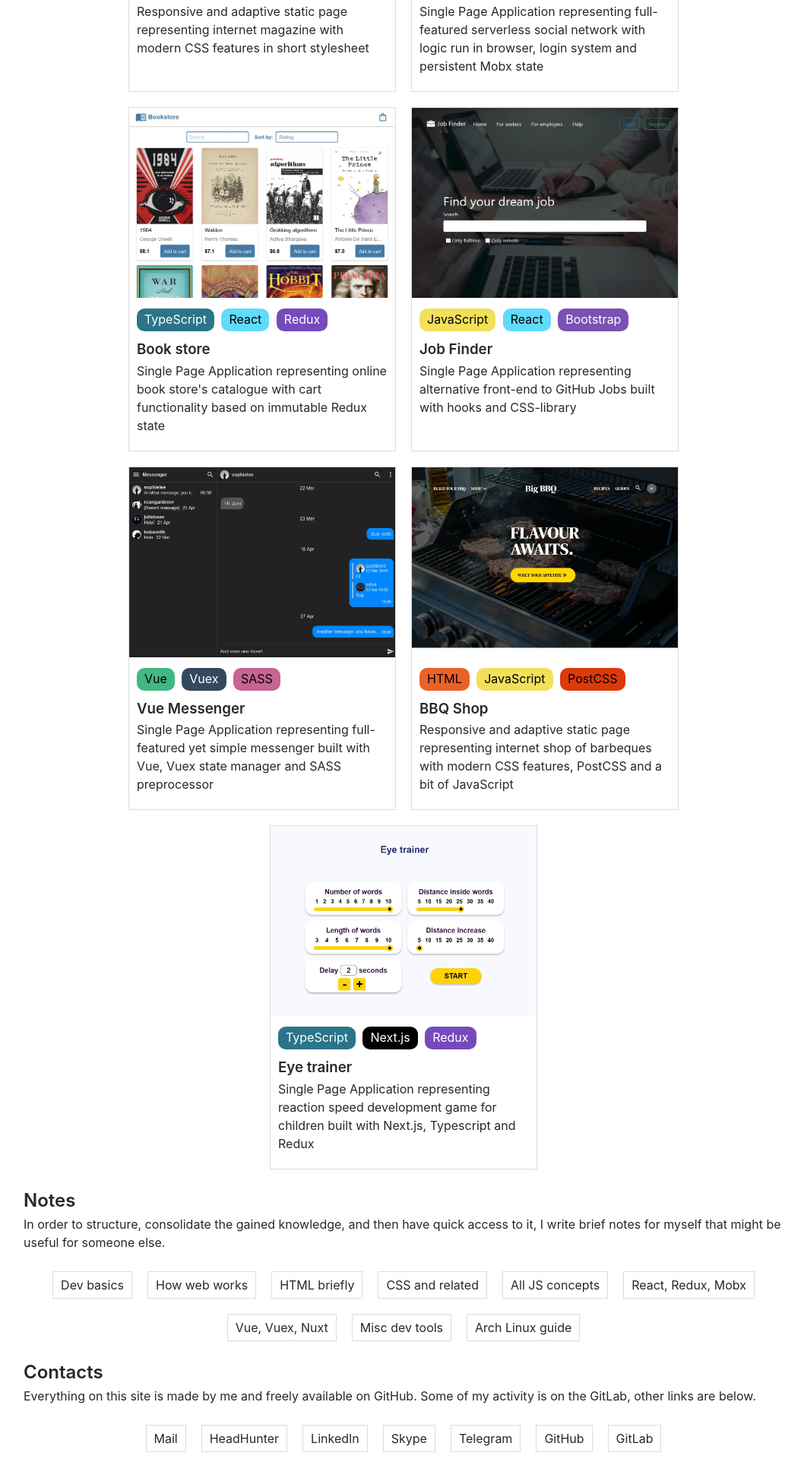
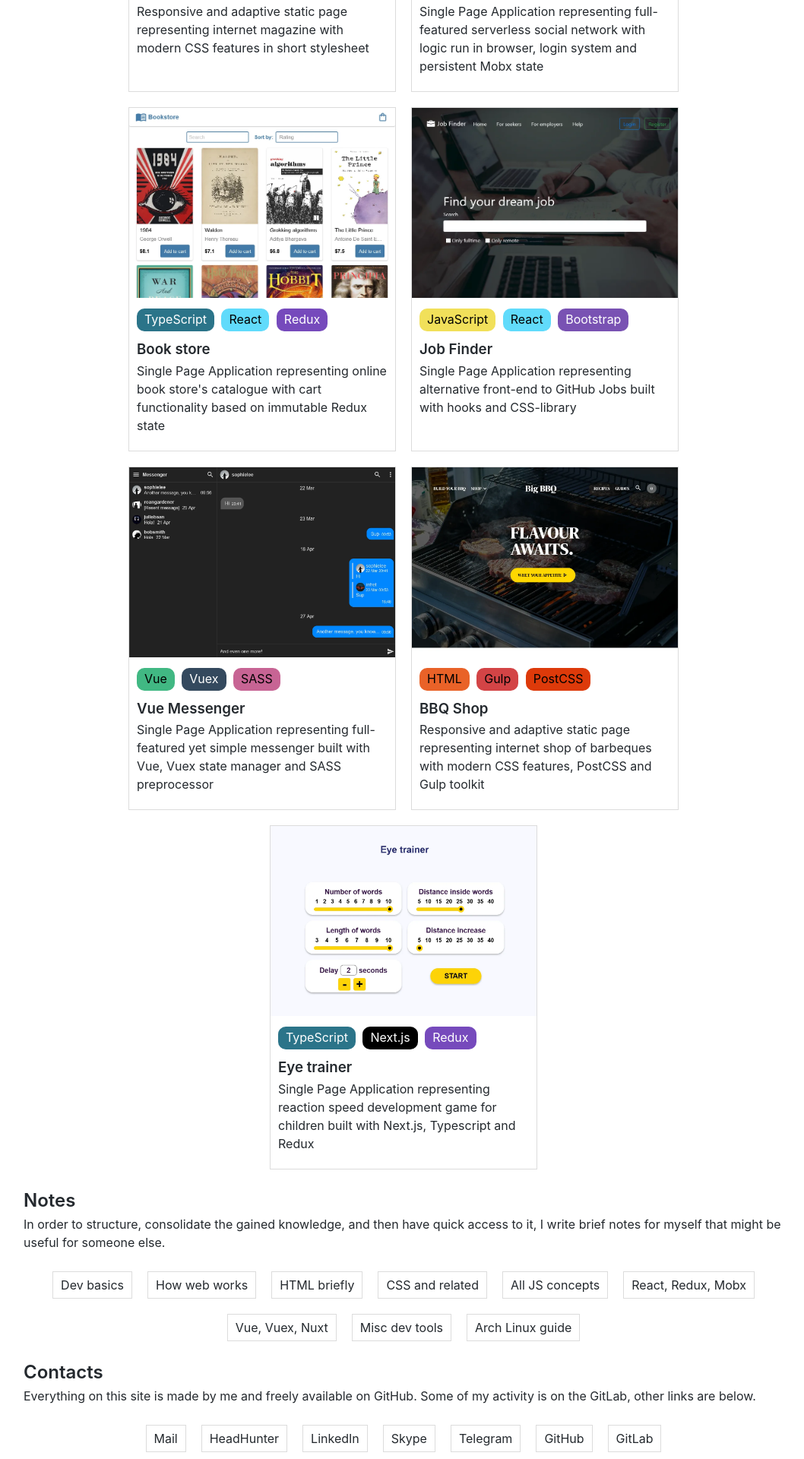
Before and after one commit to pechkn/pechkn.github.io, a Jekyll site: the page index.html, which Jekyll copies as it is, in a window 1280 px wide. Shown: the part 709-2629 px from the top of the page at 76% size, without its empty margins (109-1167 px from the left). Built offline with Jekyll 4.4.1, drawn with Linux system fonts in a browser that asks for light colours.

Commit message:
Update cards slightly

```diff
--- a/index.html
+++ b/index.html
@@ -166,18 +166,17 @@
         <a class="card" href="bbq-shop">
           <img class="preview" src="res/bbq-shop.webp" alt="Site preview" />
           <span class="html" />
-          <span class="js" />
+          <span class="gulp" />
           <span class="postcss" />
           <h3 lang="en">BBQ Shop</h3>
           <h3 lang="ru">Магазин грилей</h3>
           <p lang="en">
             Responsive and adaptive static page representing internet shop of barbeques with modern
-            CSS features, PostCSS and a bit of JavaScript
+            CSS features, PostCSS and Gulp toolkit
           </p>
           <p lang="ru">
-            Отзывчивый и адаптивный статичный сайт, представляющий собой главную страницу
-            интернет-магазина грилей и использующий современные CSS-приёмы, препроцессор PostCSS и
-            немного JavaScript
+            Отзывчивый и адаптивный статичный сайт, представляющий собой главную страницу фиктивного
+            интернет-магазина грилей и использующий препроцессор PostCSS и сборщик Gulp
           </p>
         </a>
         <a class="card" href="eye-trainer">
--- a/style.css
+++ b/style.css
@@ -190,3 +190,8 @@ span:before {
   content: 'PostCSS';
   background-color: #dd3a0a;
 }
+
+.gulp:before {
+  content: 'Gulp';
+  background-color: #d34446;
+}
```
